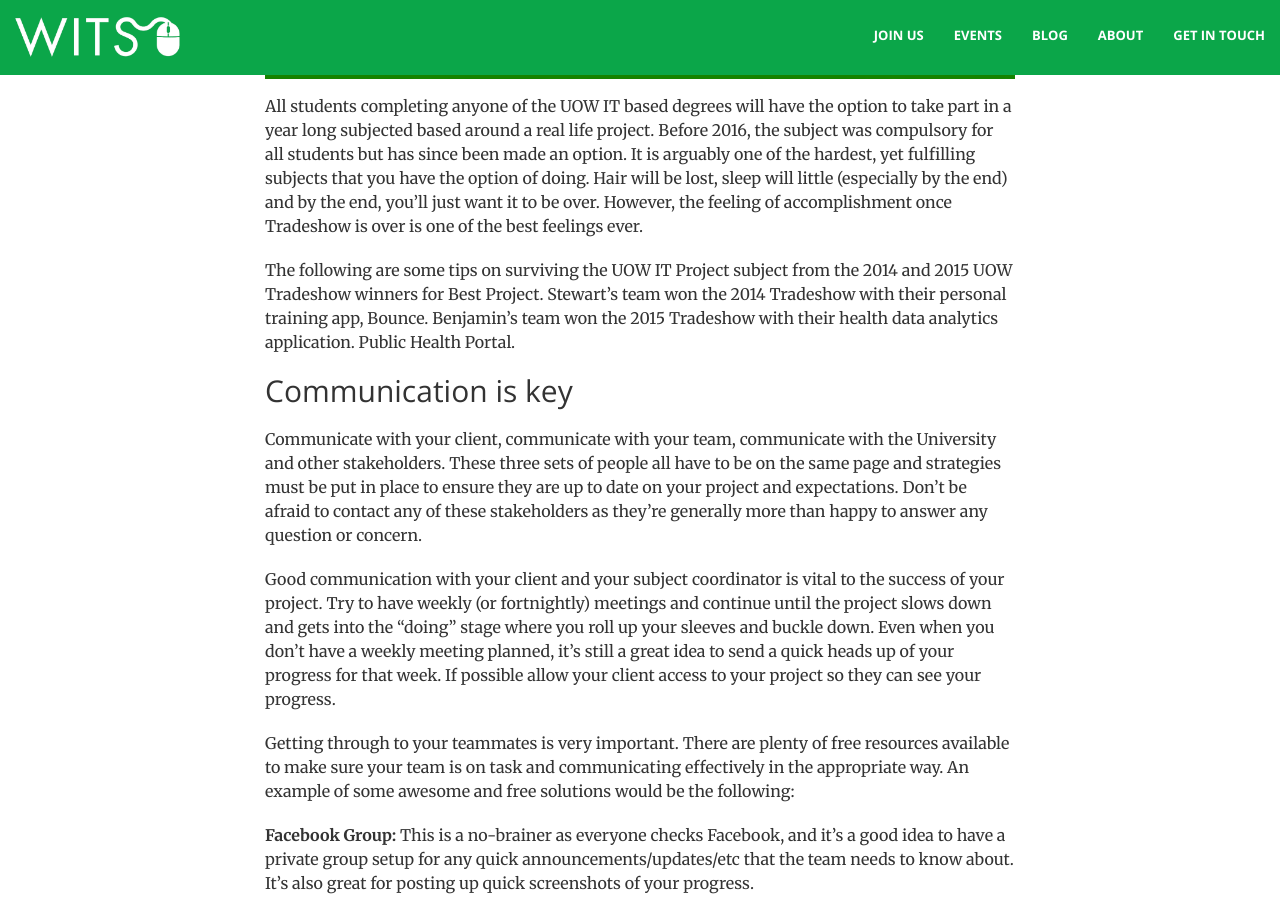
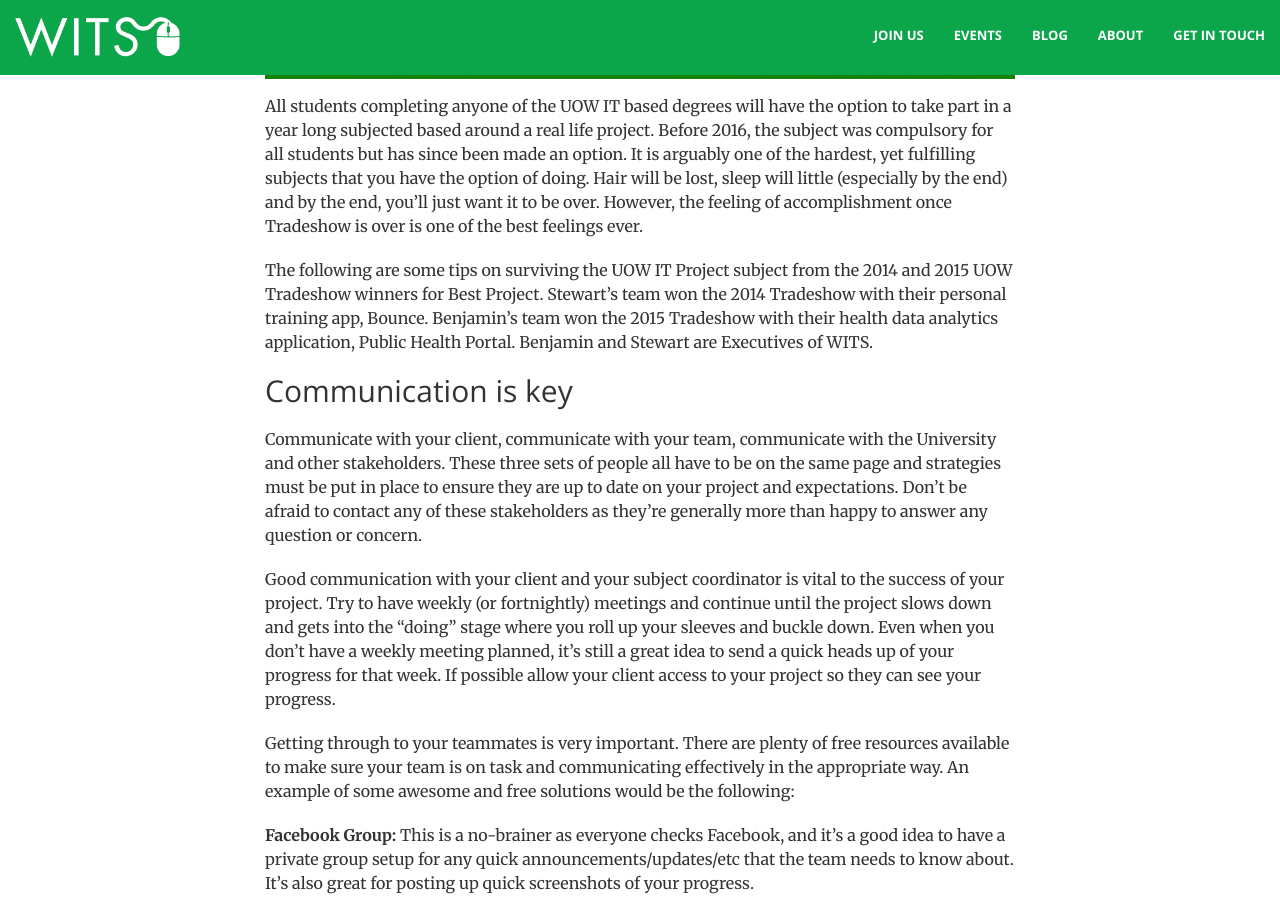
Before and after one commit to uwits/uwits.github.io, a Jekyll site: the page built from _posts/2016-04-02-uow-project-part-1.markdown, in a window 1280 px wide and 900 px high, scrolled down 578 px. Built offline with Jekyll 4.4.1, drawn with Linux system fonts in a browser that asks for light colours.

Commit message:
Update 2016-04-02-uow-project-part-1.markdown

```diff
--- a/_posts/2016-04-02-uow-project-part-1.markdown
+++ b/_posts/2016-04-02-uow-project-part-1.markdown
@@ -9,7 +9,7 @@ image: /img/blog/uow_itproject_1.jpg
 ---
 All students completing anyone of the UOW IT based degrees will have the option to take part in a year long subjected based around a real life project. Before 2016, the subject was compulsory for all students but has since been made an option. It is arguably one of the hardest, yet fulfilling subjects that you have the option of doing. Hair will be lost, sleep will little (especially by the end) and by the end, you’ll just want it to be over. However, the feeling of accomplishment once Tradeshow is over is one of the best feelings ever.
 
-The following are some tips on surviving the UOW IT Project subject from the 2014 and 2015 UOW Tradeshow winners for Best Project. Stewart’s team won the 2014 Tradeshow with their personal training app, Bounce. Benjamin’s team won the 2015 Tradeshow with their health data analytics application. Public Health Portal.
+The following are some tips on surviving the UOW IT Project subject from the 2014 and 2015 UOW Tradeshow winners for Best Project. Stewart’s team won the 2014 Tradeshow with their personal training app, Bounce. Benjamin’s team won the 2015 Tradeshow with their health data analytics application, Public Health Portal. Benjamin and Stewart are Executives of WITS.
 
 Communication is key
 ------------------
```
